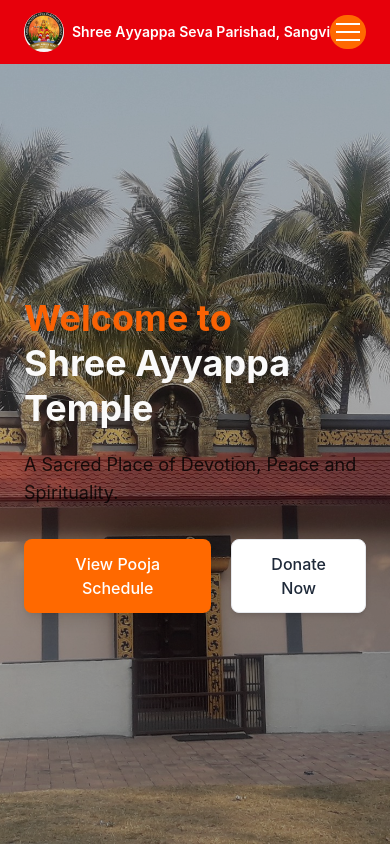
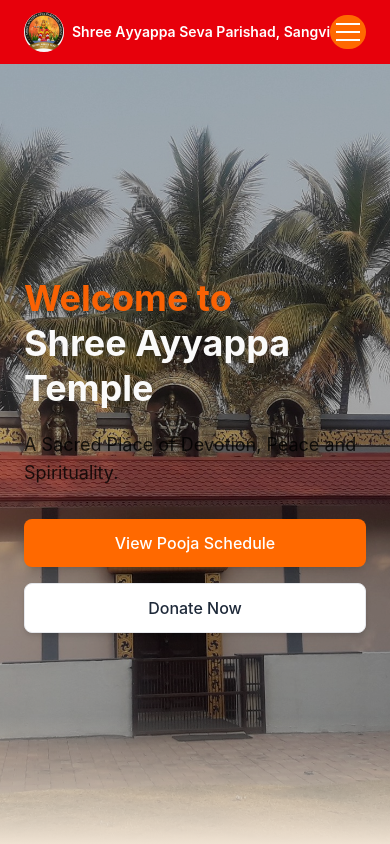
Before and after one commit to Surajnairx/sasp-website, a React (Vite) app: page / in a window 390 px wide. Built offline with nearby package versions, Linux system fonts and the light colour scheme.

Commit message:
chore: cosmetic changes to the Hero section

```diff
--- a/src/components/hero/Hero.jsx
+++ b/src/components/hero/Hero.jsx
@@ -3,6 +3,7 @@
 import temple from "../../assets/hero-bg.jpg";
 function Hero() {
   return (
+    <>
       <section
         className="relative z-10 h-[calc(100vh-64px)] bg-bottom bg-cover flex items-center"
         style={{ backgroundImage: `url(${temple})` }}
@@ -12,8 +13,9 @@
           <HeroContent />
         </div>
 
-      {/* fog gradient */}
+        <div className="absolute bottom-0 left-0 w-full h-32 bg-linear-to-t from-[#efe2d2] to-transparent"></div>
       </section>
+    </>
   );
 }
 
--- a/src/components/hero/HeroButton.jsx
+++ b/src/components/hero/HeroButton.jsx
@@ -21,12 +21,15 @@
   );
 
   return (
-    <div ref={container} className="mt-8 flex gap-5">
-      <button className="hero-btn bg-orange-500 text-white px-7 py-3 rounded-lg font-medium shadow-lg">
+    <div
+      ref={container}
+      className="mt-8 flex flex-col sm:flex-row gap-4 sm:gap-5 w-full sm:w-auto"
+    >
+      <button className="hero-btn w-full sm:w-auto bg-orange-500 text-white px-7 py-3 rounded-lg font-medium shadow-lg">
         View Pooja Schedule
       </button>
 
-      <button className="hero-btn bg-white text-gray-800 px-7 py-3 rounded-lg font-medium shadow-md border border-gray-200">
+      <button className="hero-btn w-full sm:w-auto bg-white text-gray-800 px-7 py-3 rounded-lg font-medium shadow-md border border-gray-200">
         Donate Now
       </button>
     </div>
```
Lines whose indentation alone changed are shown as unchanged.
